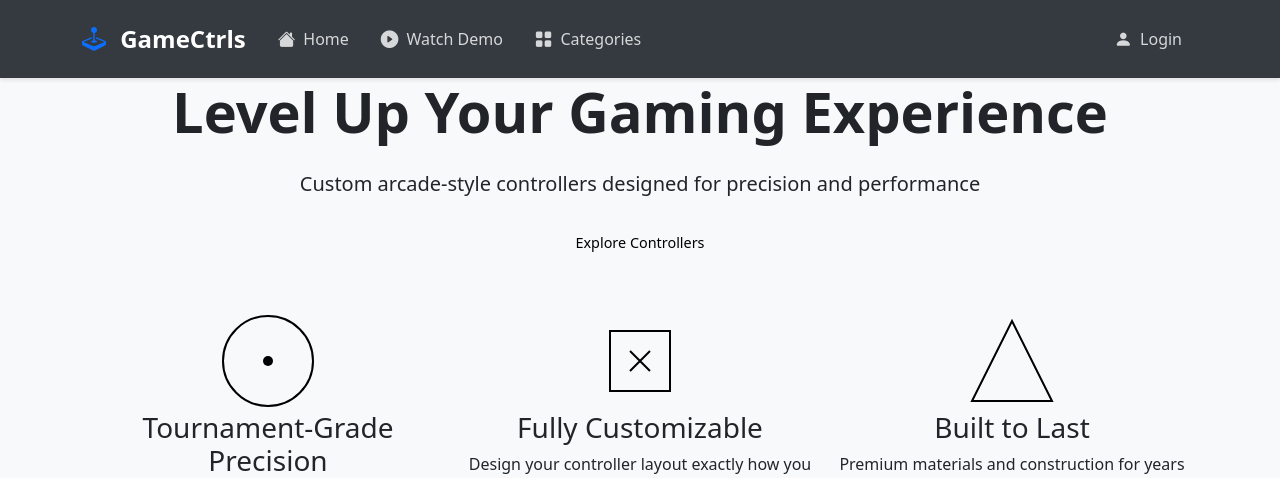
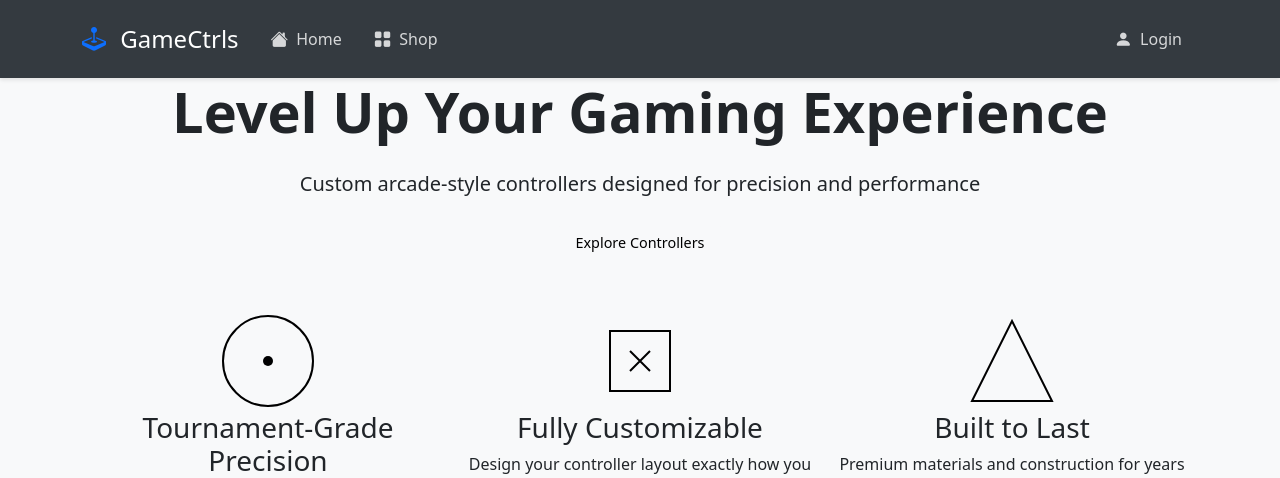
Before and after one commit to ekvale/game_ctrl, a Django app: page / in a window 1280 px wide. Shown: the top 478 px of the page. Run offline with Django 5.2, Linux system fonts and the light colour scheme; data comes from the database, SQL or seed files in the repository; some libraries are stand-ins or nearby versions.

Commit message:
Static css issues

```diff
--- a/templates/base.html
+++ b/templates/base.html
@@ -30,7 +30,7 @@
     <!-- Navigation -->
     <nav class="navbar navbar-expand-lg navbar-dark">
         <div class="container">
-            <a class="navbar-brand fw-bold" href="/">
+            <a class="navbar-brand" href="/">
                 <i class="bi bi-joystick"></i> GameCtrls
             </a>
             <button class="navbar-toggler" type="button" data-bs-toggle="collapse" data-bs-target="#navbarNav">
@@ -44,13 +44,8 @@
                         </a>
                     </li>
                     <li class="nav-item">
-                        <a class="nav-link" href="/test-video">
-                            <i class="bi bi-play-circle-fill"></i> Watch Demo
-                        </a>
-                    </li>
-                    <li class="nav-item">
                         <a class="nav-link" href="{% url 'products:category_detail' 'arcade-controllers' %}">
-                            <i class="bi bi-grid-fill"></i> Categories
+                            <i class="bi bi-grid-fill"></i> Shop
                         </a>
                     </li>
                 </ul>
```
Also changed, not shown: products/templates/products/home.html (+13 -6 lines).
